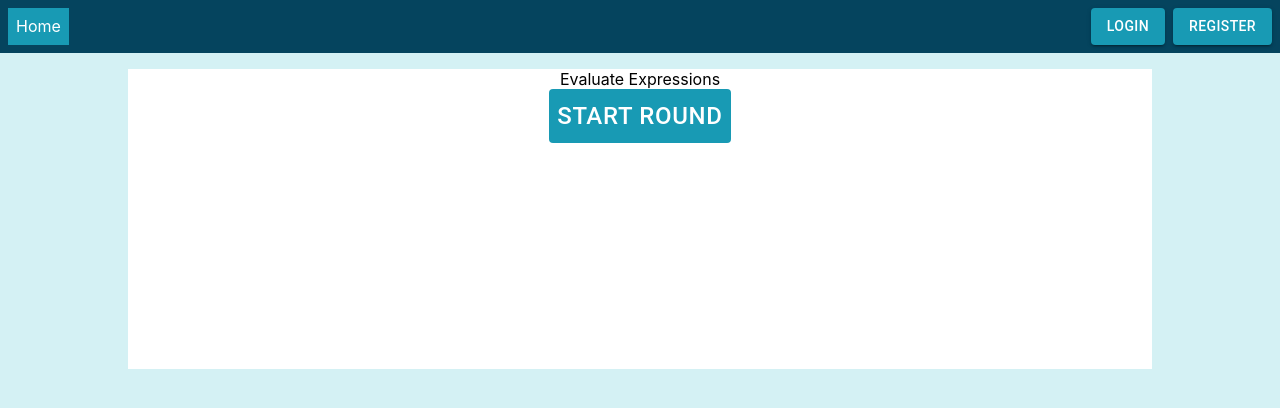
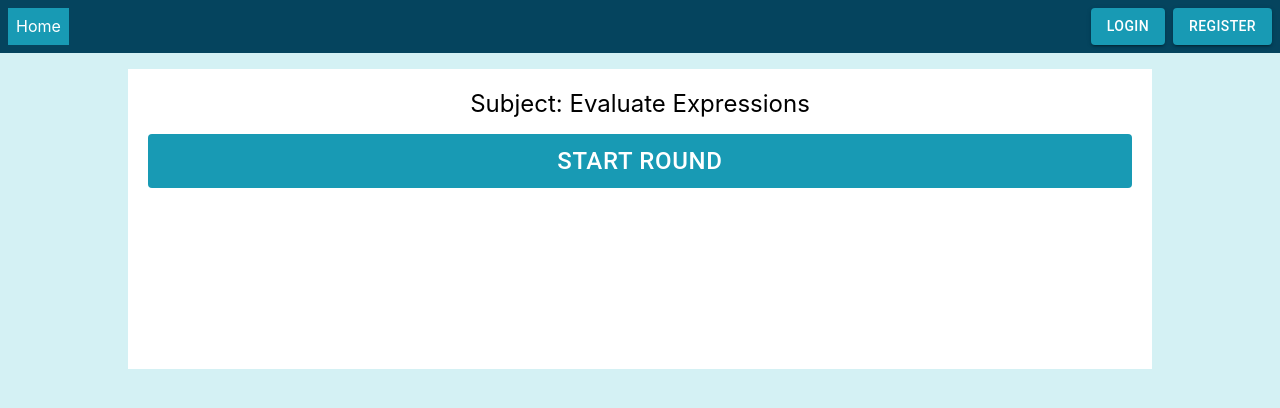
Before and after one commit to ebjacobs98/practice-dashboard, a React (Create React App) app: page /expressions in a window 1280 px wide. Shown: the top 408 px of the page. Built offline with nearby package versions, Linux system fonts and the light colour scheme.

Commit message:
fix small thing

```diff
--- a/src/pages/topic/topic.js
+++ b/src/pages/topic/topic.js
@@ -76,7 +76,7 @@ const Topic = ({ type }) => {
               display: "flex",
               flexDirection: "column",
               justifyContent: "center",
-              padding: "16px",
+              padding: "2.5%",
             }}
           >
             <Box
@@ -99,8 +99,21 @@ const Topic = ({ type }) => {
           backgroundColor: "white",
         }}
       >
-        <Box sx={{ display: "block" }}>{TopicTitles[type]}</Box>
-        <ProblemDialog type={type} />
+        <Box
+          sx={{
+            textAlign: "center",
+            width: "96%",
+            display: "flex",
+            flexDirection: "column",
+            justifyContent: "center",
+            padding: "2%",
+          }}
+        >
+          <Box
+            sx={{ marginBottom: "16px", fontSize: "24px" }}
+          >{`Subject: ${TopicTitles[type]}`}</Box>
+          <ProblemDialog type={type} />
+        </Box>
       </Box>
     </>
   );
```
